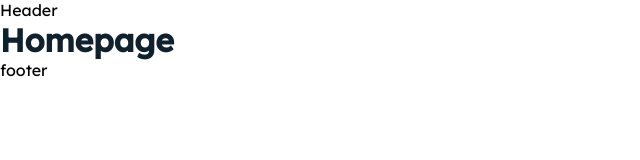
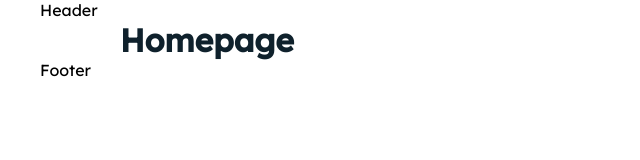
Before and after one commit to userharis/mharis.me, a Gatsby site: page / in a window 1280 px wide. Shown: the whole page, without its empty margins (0-640 px from the left). Built offline with nearby package versions, Linux system fonts and the light colour scheme; Gatsby itself is replaced by a stand-in of ours.

Commit message:
add styles for container, use container component

```diff
--- a/src/components/home/container.jsx
+++ b/src/components/home/container.jsx
@@ -1,5 +1,11 @@
+import * as styles from "../../styles/home/home.module.css";
+
 const Container = ({ children, maxWidth = "1040px" }) => {
-  return <div style={{ maxWidth }}>{children}</div>;
+  return (
+    <div style={{ maxWidth }} className={styles.container}>
+      {children}
+    </div>
+  );
 };
 
 export default Container;
--- a/src/components/home/footer.jsx
+++ b/src/components/home/footer.jsx
@@ -1,5 +1,11 @@
+import Container from "./container";
+
 const Footer = () => {
-  return <footer>footer</footer>;
+  return (
+    <footer>
+      <Container maxWidth="1200px">Footer</Container>
+    </footer>
+  );
 };
 
 export default Footer;
--- a/src/components/home/header.jsx
+++ b/src/components/home/header.jsx
@@ -1,5 +1,11 @@
+import Container from "./container";
+
 const Header = () => {
-  return <header>Header</header>;
+  return (
+    <header>
+      <Container maxWidth="1200px">Header</Container>
+    </header>
+  );
 };
 
 export default Header;
--- /dev/null
+++ b/src/styles/home/home.module.css
@@ -0,0 +1,8 @@
+/*
+================== Container ================
+*/
+
+.container {
+  width: 95%;
+  margin: 0 auto;
+}
```
